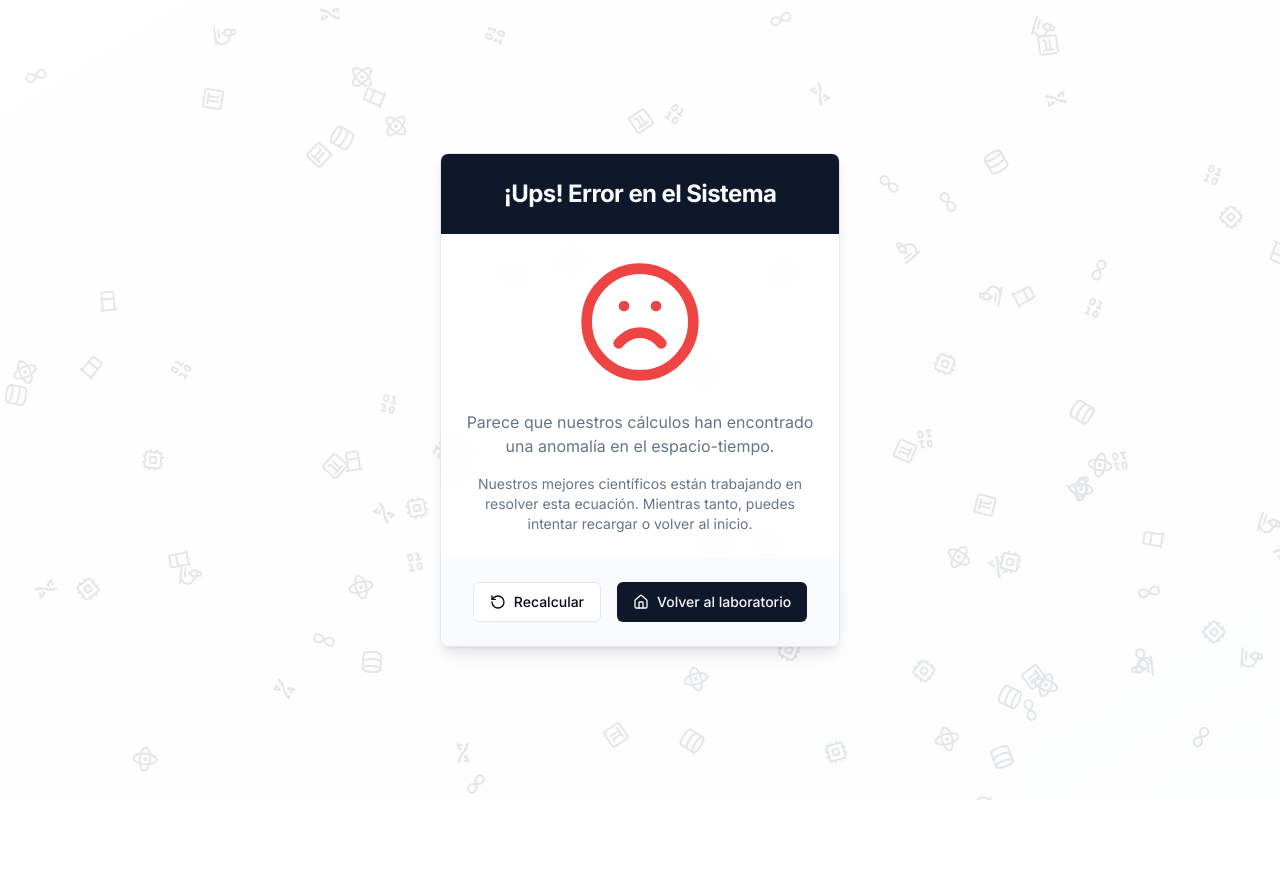
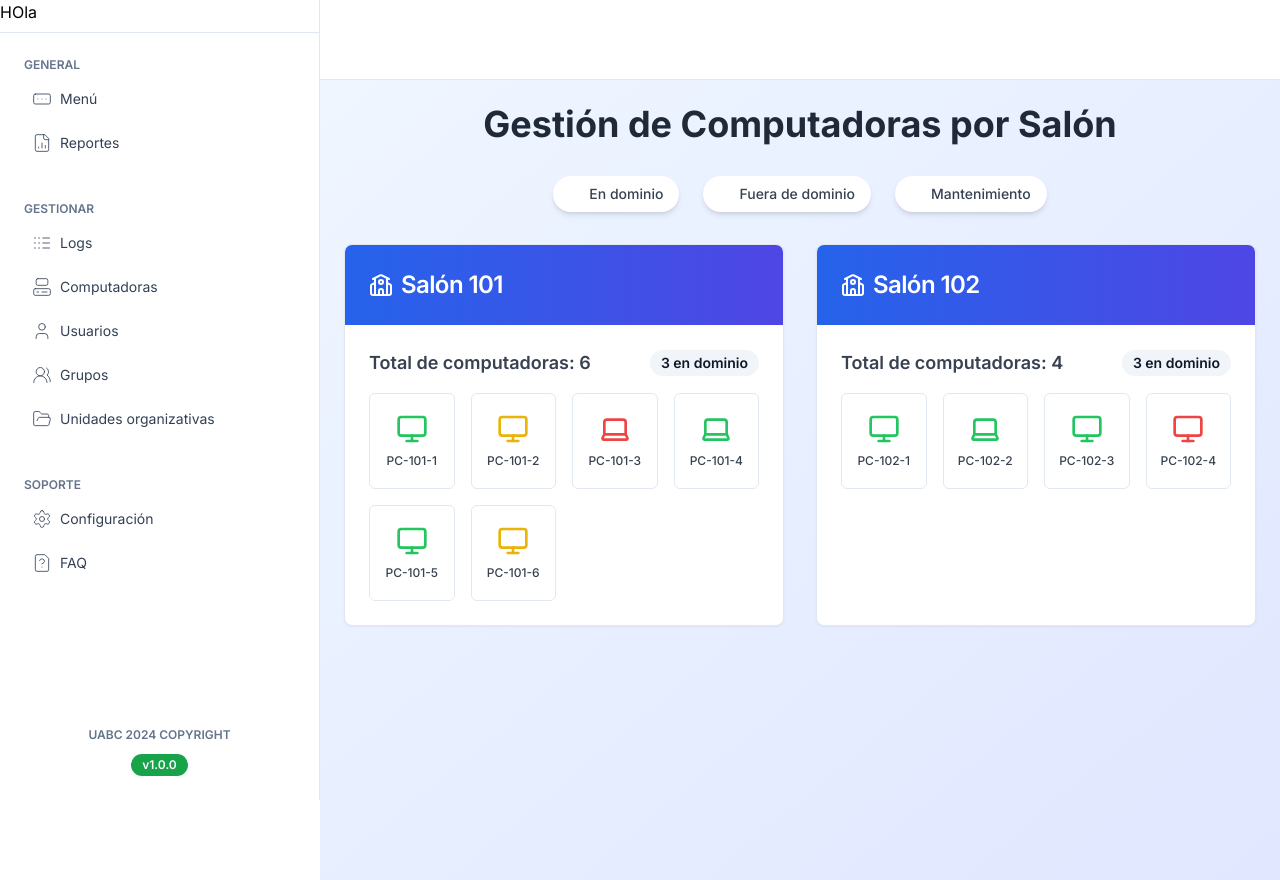
Before and after one commit to Niklauswy/samba, a Next.js app: page /computers in a window 1280 px wide. Before the commit this address had no page. Before the commit the page ends 800 px from the top, so only its background shows below. Built offline with nearby package versions, Linux system fonts and the light colour scheme.

Commit message:
Add computers page

```diff
--- /dev/null
+++ b/app/(routes)/(dashboard)/computers/page.jsx
@@ -0,0 +1,135 @@
+import React, { useState } from 'react'
+import { Card, CardContent, CardHeader, CardTitle } from "@/components/ui/card"
+import { Badge } from "@/components/ui/badge"
+import { Button } from "@/components/ui/button"
+import { Dialog, DialogContent, DialogHeader, DialogTitle, DialogTrigger } from "@/components/ui/dialog"
+import { Monitor, Laptop, Info, School } from "lucide-react"
+
+const exampleClassrooms = [
+  {
+    id: '1',
+    name: 'Salón 101',
+    computers: [
+      { id: '1', name: 'PC-101-1', status: 'inDomain', os: 'windows', ip: '192.168.1.101', lastSeen: '2023-05-20 10:30' },
+      { id: '2', name: 'PC-101-2', status: 'outOfDomain', os: 'windows', ip: '192.168.1.102', lastSeen: '2023-05-20 09:45' },
+      { id: '3', name: 'PC-101-3', status: 'maintenance', os: 'unix', ip: '192.168.1.103', lastSeen: '2023-05-19 16:20' },
+      { id: '4', name: 'PC-101-4', status: 'inDomain', os: 'unix', ip: '192.168.1.104', lastSeen: '2023-05-20 11:15' },
+      { id: '5', name: 'PC-101-5', status: 'inDomain', os: 'windows', ip: '192.168.1.105', lastSeen: '2023-05-20 11:30' },
+      { id: '6', name: 'PC-101-6', status: 'outOfDomain', os: 'windows', ip: '192.168.1.106', lastSeen: '2023-05-20 08:50' },
+    ]
+  },
+  {
+    id: '2',
+    name: 'Salón 102',
+    computers: [
+      { id: '7', name: 'PC-102-1', status: 'inDomain', os: 'windows', ip: '192.168.1.201', lastSeen: '2023-05-20 10:45' },
+      { id: '8', name: 'PC-102-2', status: 'inDomain', os: 'unix', ip: '192.168.1.202', lastSeen: '2023-05-20 11:00' },
+      { id: '9', name: 'PC-102-3', status: 'inDomain', os: 'windows', ip: '192.168.1.203', lastSeen: '2023-05-20 11:20' },
+      { id: '10', name: 'PC-102-4', status: 'maintenance', os: 'windows', ip: '192.168.1.204', lastSeen: '2023-05-19 15:30' },
+    ]
+  }
+]
+
+const statusColors = {
+  inDomain: 'text-green-500',
+  outOfDomain: 'text-yellow-500',
+  maintenance: 'text-red-500'
+}
+
+const statusNames = {
+  inDomain: 'En dominio',
+  outOfDomain: 'Fuera de dominio',
+  maintenance: 'Mantenimiento'
+}
+
+export default function ComputerManagement({ classrooms = exampleClassrooms }) {
+  const [selectedComputer, setSelectedComputer] = useState(null)
+
+  if (!classrooms || classrooms.length === 0) {
+    return (
+      <div className="p-6 bg-gray-50 min-h-screen flex items-center justify-center">
+        <Card className="w-full max-w-md">
+          <CardContent className="text-center py-10">
+            <h2 className="text-2xl font-semibold text-gray-700 mb-2">No hay salones disponibles</h2>
+            <p className="text-gray-500">No se encontraron datos de salones para mostrar.</p>
+          </CardContent>
+        </Card>
+      </div>
+    )
+  }
+
+  return (
+    <div className="p-6 bg-gradient-to-br from-blue-50 to-indigo-100 min-h-screen">
+      <h1 className="text-4xl font-bold mb-8 text-gray-800 text-center">Gestión de Computadoras por Salón</h1>
+
+      <div className="mb-8 flex flex-wrap justify-center gap-6">
+        {Object.entries(statusColors).map(([status, color]) => (
+          <div key={status} className="flex items-center bg-white rounded-full px-4 py-2 shadow-md">
+            <div className={`w-3 h-3 rounded-full ${color.replace('text', 'bg')} mr-2`}></div>
+            <span className="text-sm font-medium text-gray-700">{statusNames[status]}</span>
+          </div>
+        ))}
+      </div>
+
+      <div className="grid grid-cols-1 lg:grid-cols-2 gap-8">
+        {classrooms.map((classroom) => (
+          <Card key={classroom.id} className="overflow-hidden transition-all duration-300 hover:shadow-xl hover:scale-105">
+            <CardHeader className="bg-gradient-to-r from-blue-600 to-indigo-600 p-6">
+              <CardTitle className="text-white flex items-center text-2xl">
+                <School className="mr-2 h-6 w-6" />
+                {classroom.name}
+              </CardTitle>
+            </CardHeader>
+            <CardContent className="p-6">
+              <div className="mb-4 flex justify-between items-center">
+                <p className="text-lg font-semibold text-gray-700">Total de computadoras: {classroom.computers.length}</p>
+                <Badge variant="secondary" className="text-sm">
+                  {classroom.computers.filter(c => c.status === 'inDomain').length} en dominio
+                </Badge>
+              </div>
+              <div className="grid grid-cols-2 sm:grid-cols-3 md:grid-cols-4 lg:grid-cols-3 xl:grid-cols-4 gap-4">
+                {classroom.computers.map((computer) => (
+                  <Dialog key={computer.id}>
+                    <DialogTrigger asChild>
+                      <Button
+                        variant="outline"
+                        className="w-full h-24 flex flex-col items-center justify-center p-2 hover:bg-gray-50 transition-colors duration-200"
+                        onClick={() => setSelectedComputer(computer)}
+                      >
+                        {computer.os === 'windows' ? (
+                          <Monitor className={`h-8 w-8 ${statusColors[computer.status]}`} />
+                        ) : (
+                          <Laptop className={`h-8 w-8 ${statusColors[computer.status]}`} />
+                        )}
+                        <span className="mt-2 text-xs font-medium text-gray-700">{computer.name}</span>
+                      </Button>
+                    </DialogTrigger>
+                    <DialogContent className="sm:max-w-[425px]">
+                      <DialogHeader>
+                        <DialogTitle className="flex items-center">
+                          <Info className="mr-2 h-5 w-5 text-blue-500" />
+                          Información de {computer.name}
+                        </DialogTitle>
+                      </DialogHeader>
+                      <div className="mt-4 space-y-3">
+                        <p className="flex items-center">
+                          <span className="font-semibold mr-2">Estado:</span>
+                          <Badge variant="outline" className={statusColors[computer.status]}>
+                            {statusNames[computer.status]}
+                          </Badge>
+                        </p>
+                        <p><span className="font-semibold">Sistema Operativo:</span> {computer.os === 'windows' ? 'Windows' : 'Unix'}</p>
+                        <p><span className="font-semibold">Dirección IP:</span> {computer.ip}</p>
+                        <p><span className="font-semibold">Última vez visto:</span> {computer.lastSeen}</p>
+                      </div>
+                    </DialogContent>
+                  </Dialog>
+                ))}
+              </div>
+            </CardContent>
+          </Card>
+        ))}
+      </div>
+    </div>
+  )
+}
--- a/app/not-found.js
+++ b/app/not-found.js
@@ -38,13 +38,13 @@ export default function NotFound() {
         </CardHeader>
         <CardContent className="p-6">
           <div className="flex justify-center mb-6">
-            <FrownIcon className="w-32 h-32 text-red-500" /> {/* Replaced AnimatedFrownIcon with static FrownIcon */}
+            <FrownIcon className="w-32 h-32 text-red-500" />
           </div>
           <p className="text-center text-muted-foreground mb-4">
-            Parece que nuestros cálculos han encontrado una anomalía en el espacio-tiempo.
+            Parece que hay una anomalía en el espacio-tiempo.
           </p>
           <p className="text-center text-sm text-muted-foreground">
-            Nuestros mejores científicos están trabajando en resolver esta ecuación. Mientras tanto, puedes intentar recargar o volver al inicio.
+            Estamos trabajando en resolverlo. Mientras tanto, puede intentar recargar o volver al inicio.
           </p>
         </CardContent>
         <CardFooter className="flex justify-center gap-4 p-6 bg-muted/50">
@@ -54,12 +54,12 @@ export default function NotFound() {
             className="flex items-center gap-2 hover:bg-secondary"
           >
             <RotateCcwIcon className="w-4 h-4" />
-            Recalcular
+            Recargar
           </Button>
           <Button asChild className="flex items-center gap-2">
             <Link href="/">
               <HomeIcon className="w-4 h-4" />
-              Volver al laboratorio
+              Volver al Inicio
             </Link>
           </Button>
         </CardFooter>
```
